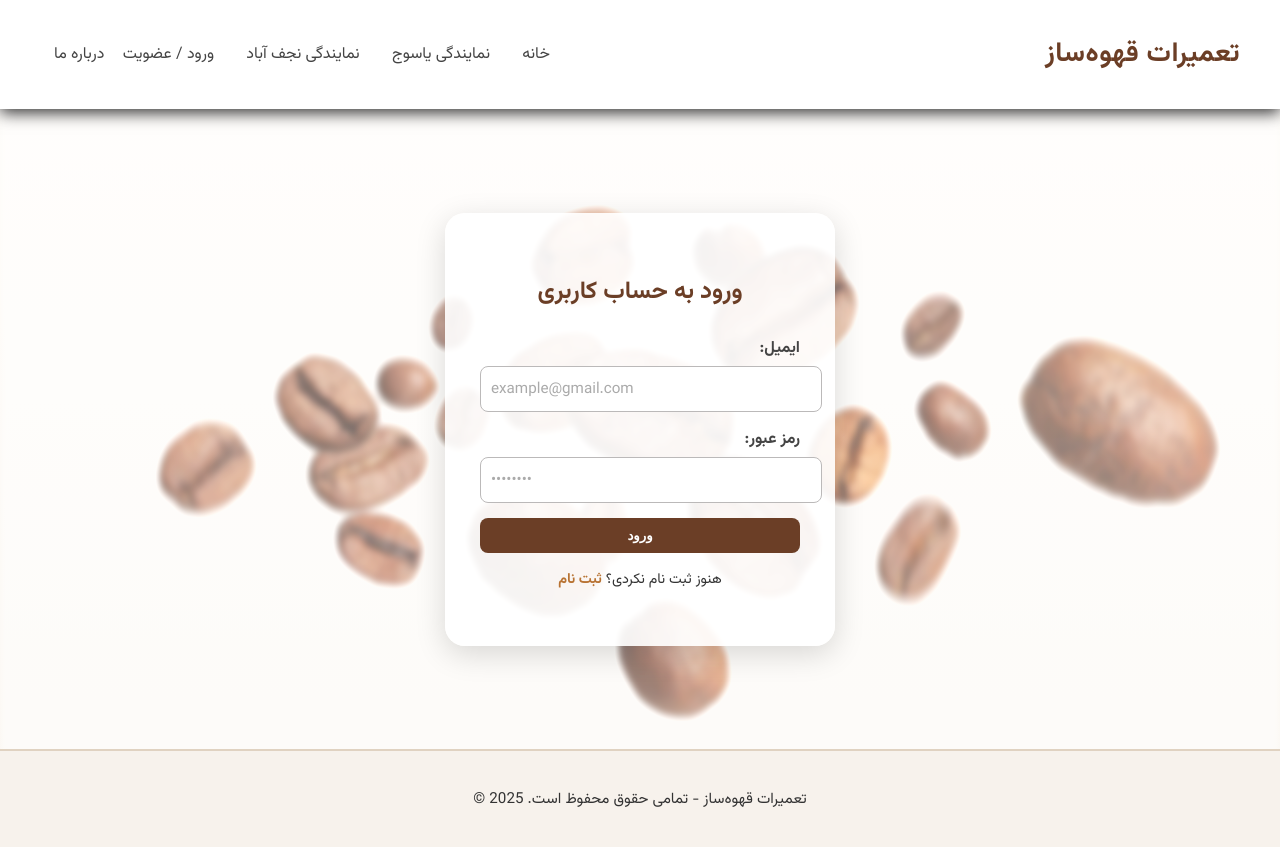
After one commit to Erfan13870723/coffeemakerservice-project, a PHP site: page /login.html in a window 1280 px wide. The commit adds this page. Run offline with PHP 8.4, Linux system fonts and the light colour scheme.

Commit message:
update: تغییرات جدید و اضافه شدن درباره ما و لاگین به صفحه

```diff
--- /dev/null
+++ b/login.html
@@ -0,0 +1,79 @@
+<!DOCTYPE html>
+<html lang="en">
+<head>
+    <meta charset="UTF-8">
+    <meta name="viewport" content="width=device-width, initial-scale=1.0">
+    <title>ورود و عضویت | تعمیرات دستگاه قهوه‌ساز</title>
+    <link rel="stylesheet" href="style.css">
+</head>
+<body>
+
+    <header>
+        <h1>تعمیرات قهوه‌ساز</h1>
+        <nav>
+            <a href="myWeb.html">خانه</a>
+            <a href="yasouj.html">نمایندگی یاسوج</a>
+            <a href="najafabad.html">نمایندگی نجف آباد</a>
+            <a href="login.html" class="active">ورود / عضویت</a>
+            <a href="aboutour.html">درباره ما</a>
+        </nav>
+        <div class="menu-btn" id="menu-btn">≡</div>
+    </header>
+
+    <section class="login-section">
+<div class="login-box">
+<h2>ورود به حساب کاربری</h2>
+<form>
+    <label>:ایمیل</label>
+    <input type="email" placeholder="example@gmail.com" required>
+    <label>:رمز عبور</label>
+    <input type="password" placeholder="••••••••" required>
+
+    <button type="submit">ورود</button>
+    <p class="register-text">هنوز ثبت نام نکردی؟ <a href="#" id="show-register">ثبت نام</a></p>
+</form>
+</div>
+
+<div class="register-box hidden">
+<h2>ثبت نام کاربر جدید</h2>
+<form>
+<label>:نام و نام خانوادگی</label>
+<input type="text" placeholder="مثلا عرفان محمدی">
+
+<label>:ایمیل</label>
+<input type="email" placeholder="example@gmail.com" required>
+
+<label>:رمز عبور</label>
+<input type="password" placeholder="رمز عبور" required>
+
+<button type="submit">ثبت نام</button>
+<p class="register-text">حساب داری؟ <a href="#" id="show-login">ورود</a></p>
+
+</form>
+</div>
+</section>
+
+<footer>
+<p>© 2025 .تعمیرات قهوه‌ساز - تمامی حقوق محفوظ است</p>
+</footer>
+
+<script src="script.js"></script>
+<script>
+const loginBox = document.querySelector('.login-box');
+const registerBox = document.querySelector('.register-box');
+
+document.getElementById('show-register').addEventListener('click',e => {
+     e.preventDefault();
+    loginBox.classList.add('hidden');
+    registerBox.classList.remove('hidden');
+    });
+
+    document.getElementById('show-login').addEventListener('click',e => {
+        e.preventDefault();
+        registerBox.classList.add('hidden');
+        loginBox.classList.remove('hidden');
+    });
+
+</script>
+</body>
+</html>
--- /dev/null
+++ b/script.js
@@ -0,0 +1,14 @@
+//باز و بسته کردن منو در گوشی
+const menuBtn = document.getElementById('menu-btn');
+const nav = document.getElementById('nav');
+
+menuBtn.addEventListener('click', () => {nav.classList.toggle('active')});
+
+document.querySelectorAll('a[href^="#"]').forEach(anchor => {anchor.addEventListener('click',function (e) {
+    e.preventDefault();
+
+    document.querySelector(this.getAttribute('href')).scrollIntoView({
+        behavior: 'smooth'
+});
+});
+});
--- a/style.css
+++ b/style.css
@@ -1,5 +1,20 @@
-@import
-url('https://fonts.googleapis.com/css2?family=Vazirmatn:wght@400;600&display=swap');
+@font-face {
+  font-family: Vazirmatn;
+  src: url('fonts/Vazirmatn-Regular.woff2') format('woff2');
+  font-weight: 400;
+  font-style: normal;
+  font-display: swap;
+}
+
+@font-face {
+  font-family: Vazirmatn;
+  src: url('fonts/Vazirmatn-Bold.woff2') format('woff2');
+  font-weight: 700;
+  font-style: normal;
+  font-display: swap;
+}
+
+
 body {
     margin : 0;
     font-family: "Vazirmatn",sans-serif;
@@ -35,6 +50,7 @@ position: sticky;
 top: 0;
 z-index: 100;
 transition: background 0.3s ease;
+flex-direction: row-reverse;
 }
 
 header:hover{
@@ -72,6 +88,34 @@ nav a:hover::after{
 
 nav a:hover{
     color: #b87333;
+}
+
+.menu-btn {
+    display: none;
+    font-size: 1.8rem;
+    cursor: pointer;
+}
+
+@media (max-width: 768px)
+{
+    nav {
+        display: none;
+        flex-direction: column;
+        background: rgba(255, 255, 255, 0.95);
+        position: absolute;
+        top: 70px;
+        left: 0;
+        width: 100%;
+        text-align: center;
+        padding: 15px 0;
+        box-shadow: 0 8px 25px rgba(0, 0, 0, 0.15);
+    }
+    nav.active {
+        display: flex;
+    }
+    .menu-btn {
+        display: block;
+    }
 }
 
 .hero {
@@ -224,3 +268,133 @@ footer {
 footer p {
     margin: 6px 0;
 }
+
+.about-section .container {
+    max-width: 900px;
+    margin: 0 auto;
+    padding: 100px 20px;
+    background: rgba(255, 255, 255, 0.85);
+    border-radius: 20px;
+    box-shadow: 0 8px 25px rgba(0, 0, 0, 0.1);
+    line-height: 1.9;
+    text-align: right;
+}
+
+.about-section h2 {
+    color: #6b3e26;
+    font-size: 1.8rem;
+    text-align: center;
+    margin-bottom: 20px;
+}
+
+.about-section p {
+    font-size: 1rem;
+    color: #444;
+    margin-bottom: 15px;
+}
+
+.about-section .mission h3 {
+    color: #6b3e26;
+    margin-bottom: 10px;
+}
+
+.about-section .mission ul {
+    list-style: disc;
+    padding-right: 1.5rem;
+    margin: 0;
+    text-align: right;
+    direction: rtl;
+}
+
+.about-section .mission li {
+    margin-bottom: 10px;
+}
+
+.login-section {
+    display: flex;
+    justify-content: center;
+    align-items: center;
+    min-height: 80vh;
+    flex-direction: column;
+}
+
+.login-box,.register-box {
+    background: rgba(255, 255, 255, 0.9);
+    padding: 40px 35px;
+    border-radius: 20px;
+    box-shadow: 0 8px 30px rgba(0, 0, 0, 0.15);
+    width: 320px;
+    text-align: right;
+    animation: fadeIn 0.6s ease;
+}
+
+.login-box h2, .register-box h2 {
+    color: #6b3e26;
+    margin-bottom: 25px;
+    text-align: center;
+}
+
+.login-box input,.register-box input {
+    width: 100%;
+    margin-bottom: 15px;
+    padding: 10px;
+    border: 1px solid #bbb9b9;
+    border-radius: 8px;
+    outline: none;
+    font-family: inherit;
+    font-size: 0.95rem;
+}
+
+input::placeholder {
+    color: #aaa;
+    opacity: 1;
+    font-size: 0.95rem;
+}
+
+.login-box label,.register-box label {
+    font-weight: 600;
+    color: #444;
+    display: block;
+    margin-bottom: 5px;
+}
+
+button {
+    width: 100%;
+    padding:  10px;
+    background-color: #6b3e26;
+    color: #fff;
+    border: none;
+    border-radius: 8px;
+    cursor: pointer;
+    font-weight: bold;
+    transition: 0.3s;
+}
+
+button:hover {
+    background-color: #8b4513;
+}
+
+.hidden {
+    display: none;
+}
+
+.register-text {
+    margin-top: 15px;
+    font-size: 0.9rem;
+    text-align: center;
+}
+
+.register-text a {
+    color: #b87333;
+    text-decoration: none;
+    font-weight: 600;
+}
+
+.register-text a:hover {
+    text-decoration: underline;
+}
+
+@keyframes fadeIn {
+    from {opacity: 0;transform: translateY(20px);}
+    to {opacity: 1;transform: translateY(0);}
+}
```
Also changed, not shown: aboutour.html (added, +55 -0 lines), myWeb.html (+7 -2 lines), fonts/Vazirmatn-Bold.woff2 (added), fonts/Vazirmatn-Regular.woff2 (added).
